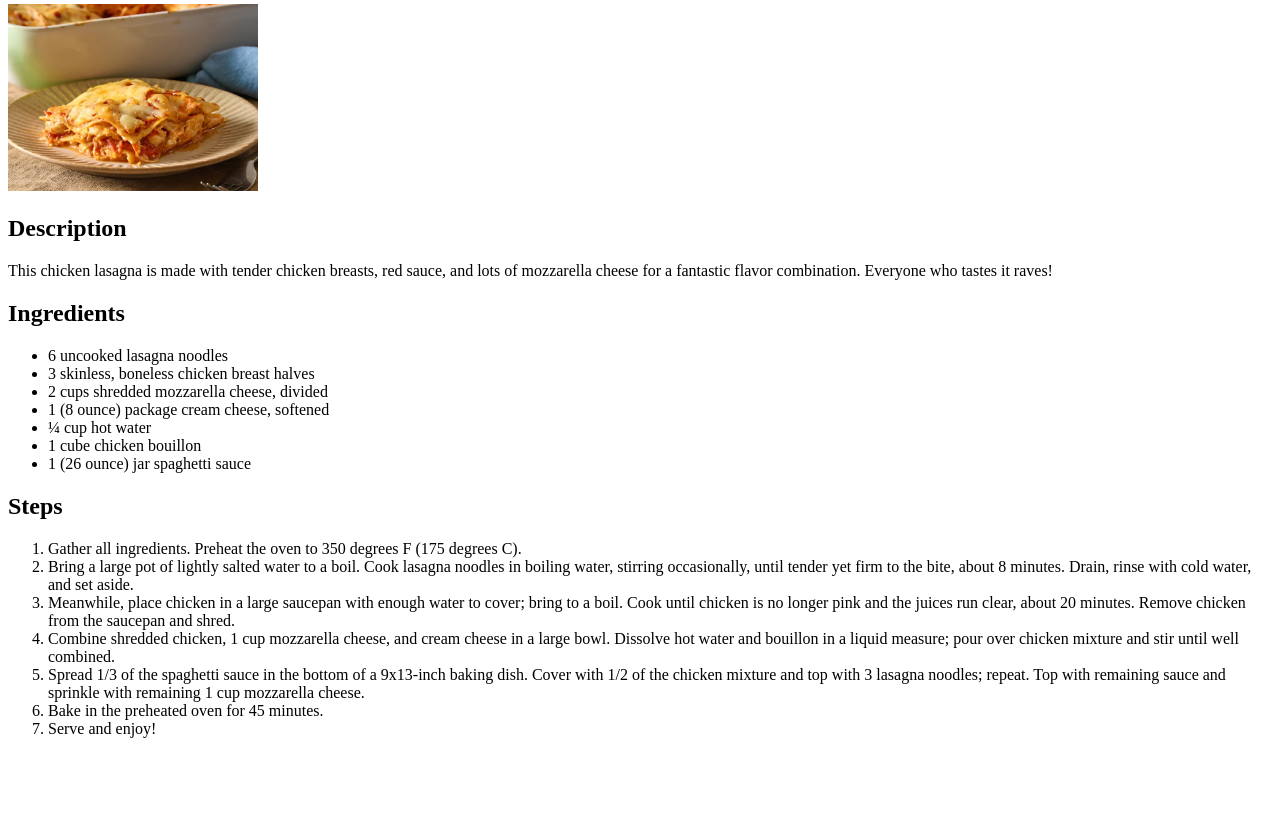
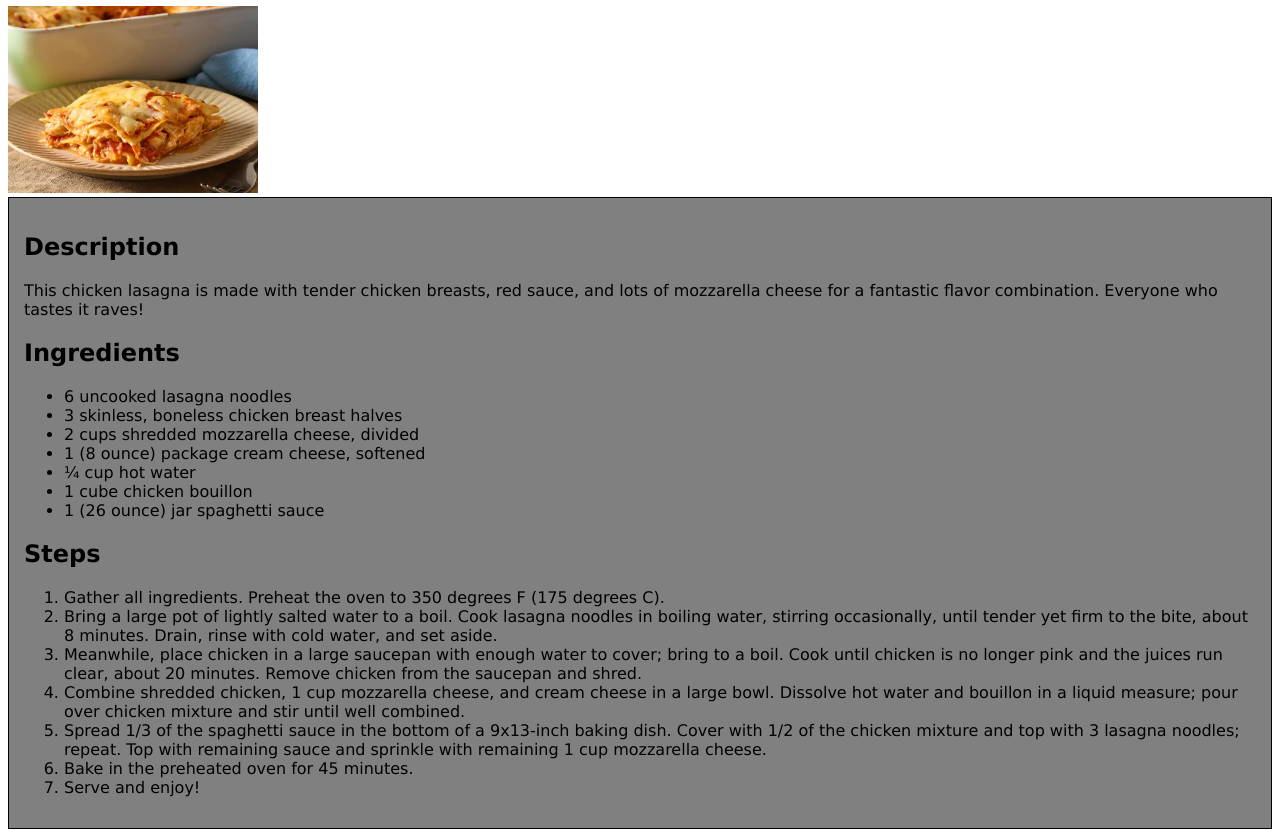
Before and after one commit to TekMeku/odin-recipes, a plain HTML site: page recipes/lasagna.html in a window 1280 px wide. Shown: the part 102-939 px from the top of the page. Before the commit the page ends 856 px from the top, so only its background shows below. Drawn offline with Linux system fonts and the light colour scheme.

Commit message:
Added styles to existing pages

```diff
--- /dev/null
+++ b/css/styles.css
@@ -0,0 +1,19 @@
+body {
+  font-family: Verdana, Geneva, Tahoma, sans-serif;
+}
+
+.recipe-list {
+  border: 1px solid black;
+  background-color: gray;
+  padding: 32px;
+}
+
+.recipe-image {
+  width: 250px;
+}
+
+.recipe-content {
+  border: 1px solid black;
+  background-color: gray;
+  padding: 15px;
+}
--- a/recipes/lasagna.html
+++ b/recipes/lasagna.html
@@ -4,11 +4,13 @@
     <meta charset="UTF-8">
     <meta name="viewport" content="width=device-width, initial-scale=1.0">
     <title>Lasagna Recipe</title>
+    <link rel="stylesheet" href="../css/styles.css">
   </head>
   <body>
     <a href="../index.html">Home</a>
     <h1>Lasagna</h1>
-    <img src="../img/lasagna.webp" alt="Picture of a cooked lasagna dish" width="250px">
+    <img src="../img/lasagna.webp" alt="Picture of a cooked lasagna dish" class="recipe-image">
+    <div class="recipe-content">
       <h2>Description</h2>
       <p>This chicken lasagna is made with tender chicken breasts, red sauce, and lots of mozzarella cheese for a fantastic flavor combination. Everyone who tastes it raves!</p>
       <h2>Ingredients</h2>
@@ -31,5 +33,6 @@
         <li>Bake in the preheated oven for 45 minutes.</li>
         <li>Serve and enjoy!</li>
       </ol>
+    </div>
   </body>
 </html>
```
Also changed, not shown: index.html (+2 -1 lines), recipes/pesto_pizza.html (+4 -1 lines), recipes/spaghetti_salad.html (+4 -1 lines). Lines whose indentation alone changed are shown as unchanged.
